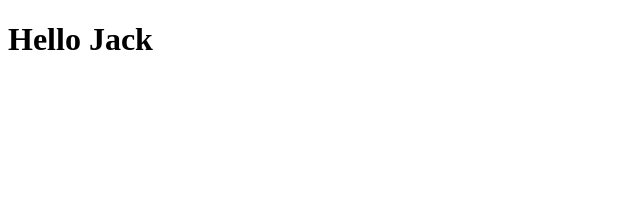
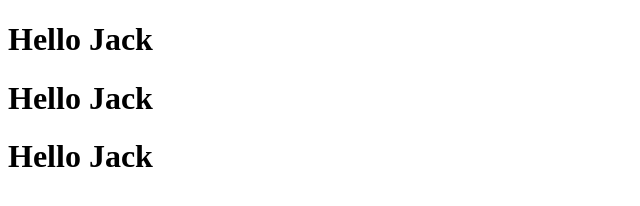
Before and after one commit to jackkaphon/TEST, a plain HTML site: page test.html in a window 1280 px wide. Shown: the whole page, without its empty margins (0-640 px from the left). Drawn offline with Linux system fonts and the light colour scheme.

Commit message:
edit file test

```diff
--- a/test.html
+++ b/test.html
@@ -8,5 +8,7 @@
 </head>
 <body>
     <h1>Hello Jack</h1>
+    <h1>Hello Jack</h1>
+    <h1>Hello Jack</h1>
 </body>
 </html>
```
